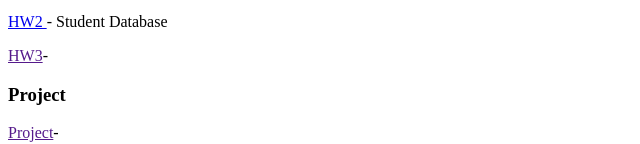
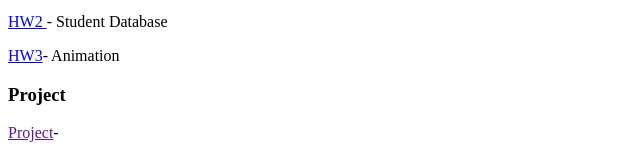
Before and after one commit to hneoldum/Adv.Prog.Tq, a plain HTML site: page index.html in a window 1280 px wide. Shown: the part 606-750 px from the top of the page, without its empty margins (0-640 px from the left). Drawn offline with Linux system fonts and the light colour scheme.

Commit message:
Update index.html

```diff
--- a/index.html
+++ b/index.html
@@ -53,7 +53,7 @@
     <h3>HomeWorks</h3>
     <p><a href="https://hneoldum.github.io/Adv.Prog.Tq/homework_1/hw1.html">HW1 </a>- Make Table</p>
     <p><a href="https://hneoldum.github.io/Adv.Prog.Tq/hw2/Student_Database.html">HW2 </a>- Student Database</p>
-    <p><a href="">HW3</a>- </p>
+    <p><a href="https://blm-fsmvu.github.io/305/anim/Animation.html">HW3</a>- Animation</p>
     <h3>Project</h3>
     <p><a href="">Project</a>-
     </p>
```
